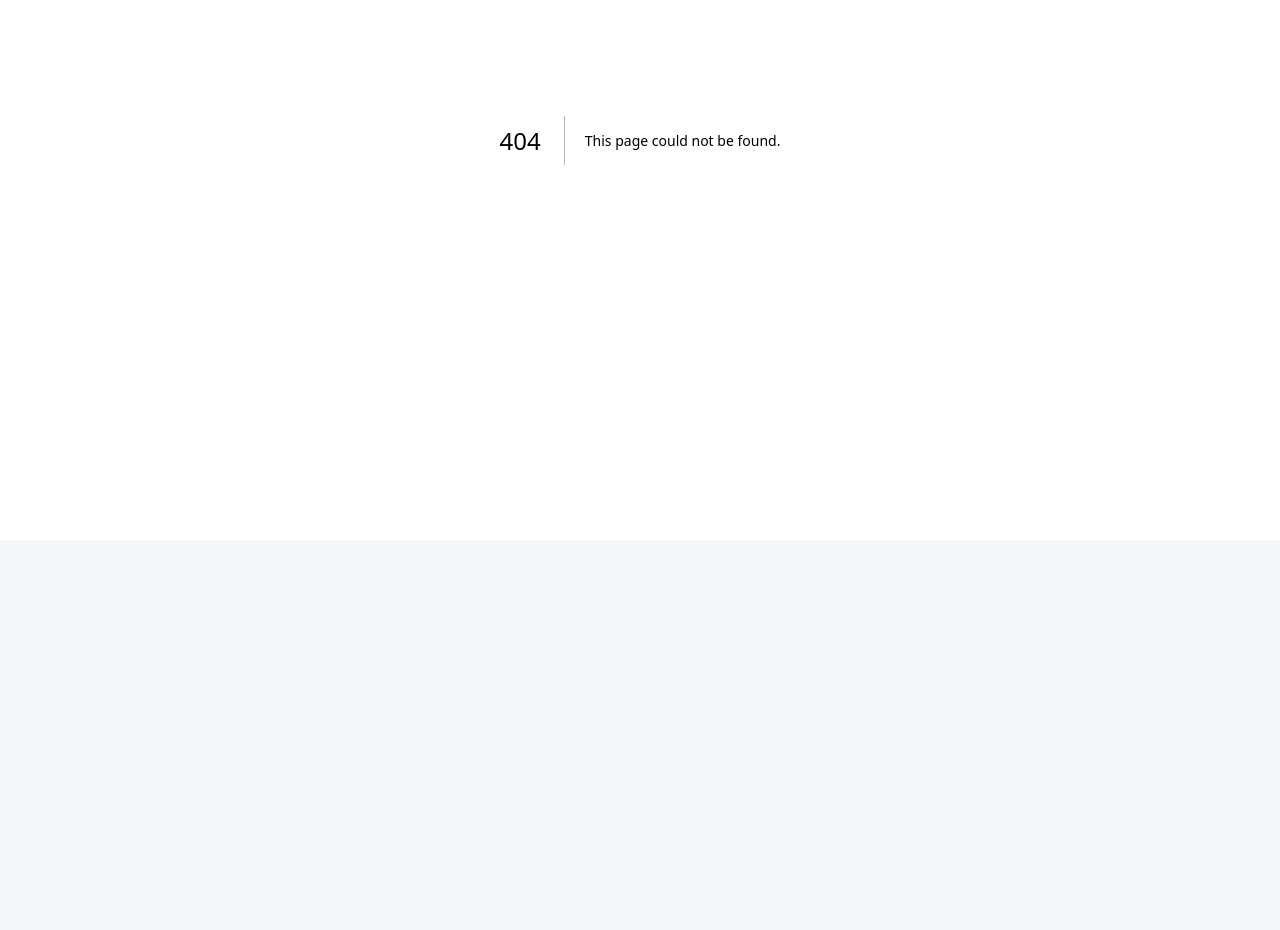
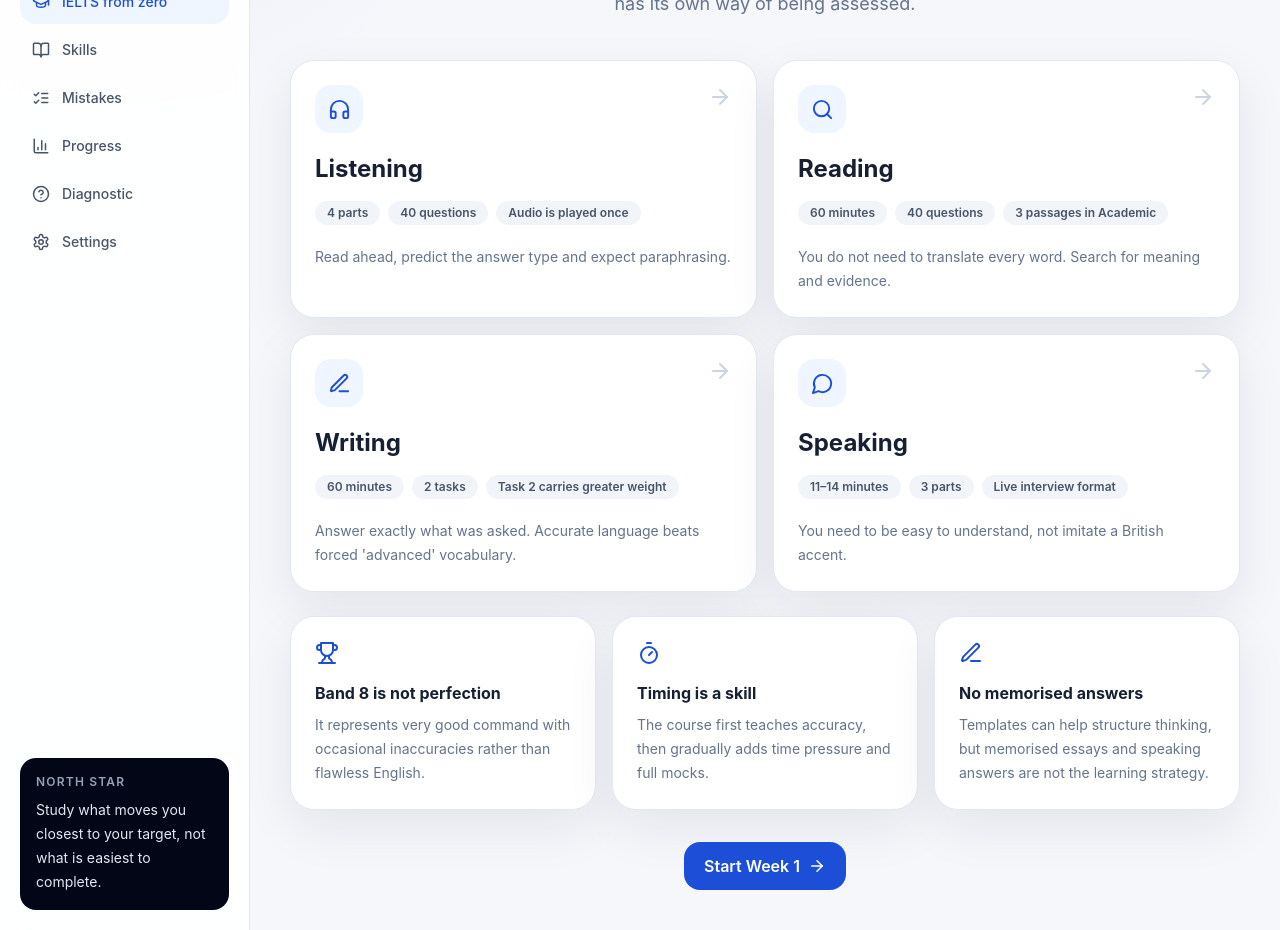
Before and after one commit to xmizutsuki/IELTS, a Next.js app: page /ielts-zero in a window 1280 px wide. Before the commit this address had no page. Shown: the part 260-1190 px from the top of the page. Before the commit the page ends 800 px from the top, so only its background shows below. Built offline with nearby package versions, Linux system fonts and the light colour scheme.

Commit message:
feat: add IELTS from zero orientation

```diff
--- /dev/null
+++ b/app/ielts-zero/page.tsx
@@ -0,0 +1,93 @@
+import Link from "next/link";
+import { ArrowRight, Headphones, MessageCircle, PenLine, Search, Timer, Trophy } from "lucide-react";
+import { AppShell } from "@/components/app-shell";
+
+const sections = [
+  {
+    title: "Listening",
+    icon: Headphones,
+    facts: ["4 parts", "40 questions", "Audio is played once"],
+    tip: "Read ahead, predict the answer type and expect paraphrasing.",
+    href: "/skills/listening",
+  },
+  {
+    title: "Reading",
+    icon: Search,
+    facts: ["60 minutes", "40 questions", "3 passages in Academic"],
+    tip: "You do not need to translate every word. Search for meaning and evidence.",
+    href: "/skills/reading",
+  },
+  {
+    title: "Writing",
+    icon: PenLine,
+    facts: ["60 minutes", "2 tasks", "Task 2 carries greater weight"],
+    tip: "Answer exactly what was asked. Accurate language beats forced 'advanced' vocabulary.",
+    href: "/skills/writing",
+  },
+  {
+    title: "Speaking",
+    icon: MessageCircle,
+    facts: ["11–14 minutes", "3 parts", "Live interview format"],
+    tip: "You need to be easy to understand, not imitate a British accent.",
+    href: "/skills/speaking",
+  },
+];
+
+export default function IELTSZeroPage() {
+  return (
+    <AppShell>
+      <div className="mx-auto max-w-5xl">
+        <header className="text-center">
+          <div className="eyebrow">IELTS from zero</div>
+          <h1 className="mt-3 text-4xl font-bold tracking-tight sm:text-5xl">Understand the test before trying to beat it.</h1>
+          <p className="mx-auto mt-5 max-w-3xl text-lg leading-8 text-slate-500">
+            IELTS reports performance on a 0–9 Band scale. Your Overall score comes from Listening, Reading, Writing and Speaking. Band 8 represents very strong command, but each skill has its own way of being assessed.
+          </p>
+        </header>
+
+        <section className="mt-10 grid gap-4 md:grid-cols-2">
+          {sections.map((section) => {
+            const Icon = section.icon;
+            return (
+              <Link key={section.title} href={section.href} className="card group p-6 transition hover:-translate-y-0.5 hover:border-blue-200">
+                <div className="flex items-start justify-between">
+                  <div className="grid h-12 w-12 place-items-center rounded-2xl bg-blue-50 text-blue-700">
+                    <Icon size={23} />
+                  </div>
+                  <ArrowRight className="text-slate-300 transition group-hover:translate-x-1 group-hover:text-blue-700" />
+                </div>
+                <h2 className="mt-5 text-2xl font-bold">{section.title}</h2>
+                <div className="mt-4 flex flex-wrap gap-2">
+                  {section.facts.map((fact) => <span key={fact} className="rounded-full bg-slate-100 px-3 py-1 text-xs font-semibold text-slate-600">{fact}</span>)}
+                </div>
+                <p className="mt-5 text-sm leading-6 text-slate-500">{section.tip}</p>
+              </Link>
+            );
+          })}
+        </section>
+
+        <section className="mt-6 grid gap-4 md:grid-cols-3">
+          <div className="card p-6">
+            <Trophy className="text-blue-700" />
+            <h3 className="mt-4 font-bold">Band 8 is not perfection</h3>
+            <p className="mt-2 text-sm leading-6 text-slate-500">It represents very good command with occasional inaccuracies rather than flawless English.</p>
+          </div>
+          <div className="card p-6">
+            <Timer className="text-blue-700" />
+            <h3 className="mt-4 font-bold">Timing is a skill</h3>
+            <p className="mt-2 text-sm leading-6 text-slate-500">The course first teaches accuracy, then gradually adds time pressure and full mocks.</p>
+          </div>
+          <div className="card p-6">
+            <PenLine className="text-blue-700" />
+            <h3 className="mt-4 font-bold">No memorised answers</h3>
+            <p className="mt-2 text-sm leading-6 text-slate-500">Templates can help structure thinking, but memorised essays and speaking answers are not the learning strategy.</p>
+          </div>
+        </section>
+
+        <div className="mt-8 flex justify-center">
+          <Link className="btn-primary gap-2" href="/study/today">Start Week 1 <ArrowRight size={18} /></Link>
+        </div>
+      </div>
+    </AppShell>
+  );
+}
```
